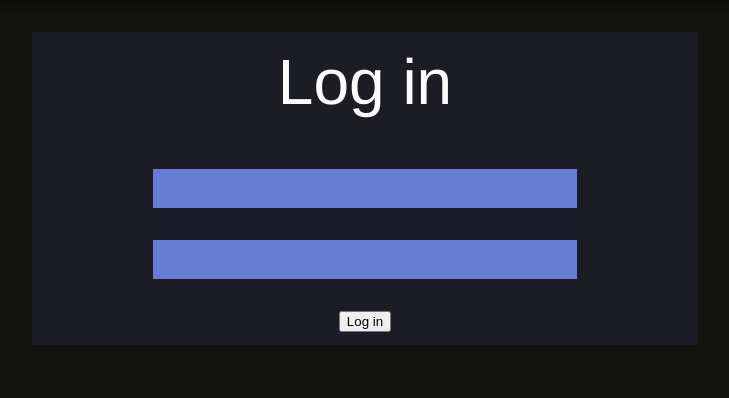
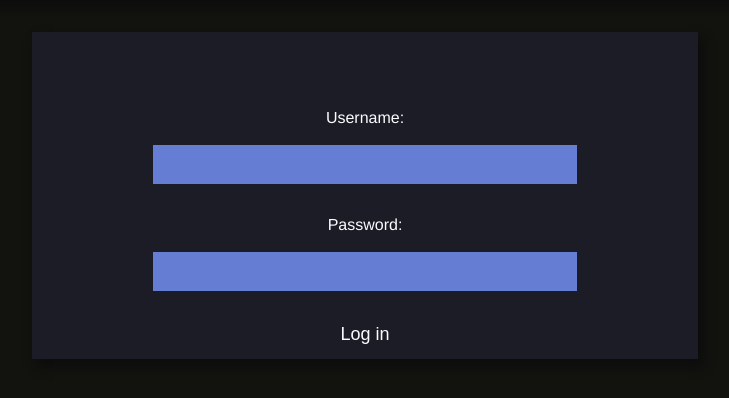
Before and after one commit to Puhpine4915/Nerdygadgets, a PHP site: page /logIn.php in a window 1280 px wide. Shown: the part 120-518 px from the top of the page, without its empty margins (275-1004 px from the left). Run offline with PHP 8.4, Linux system fonts and the light colour scheme.

Commit message:
login screen

```diff
--- /dev/null
+++ b/css/logIn.css
@@ -0,0 +1,33 @@
+.logInContent {
+    width: 50vw;
+    color:  var(--ghostWhite);
+    margin: 2rem auto 2rem auto;
+    background-color: var(--raisinBlack);
+    padding: 1vw;
+    box-shadow: 5px 7px 10px var(--shadow);
+}
+
+.logInForm{
+    text-align: center;
+}
+
+.logInForm input{
+    background-color: var(--glaucous);
+    border: none;
+    font-size: 2rem;
+    margin-bottom: 4vh;
+}
+
+.logInTitle {
+    text-align: center;
+    font-size: 4rem;
+    margin-bottom: 8vh;
+}
+
+.logInButton {
+    background: none;
+    border: none;
+    color: var(--ghostWhite);
+    cursor: pointer;
+    font-size: large;
+}
--- a/css/main.css
+++ b/css/main.css
@@ -23,58 +23,3 @@ a {
 .price {
     color: var(--red);
 }
-
-
-
-.browseContent {
-    display: flex;
-    flex: 1 4;
-    justify-content: space-around;
-    margin: 2rem;
-    color: var(--ghostWhite);
-    align-items: stretch;
-}
-
-.browseFilter {
-    width: 20vw;
-    background-color: var(--raisinBlack);
-    padding: 1rem;
-    margin: 0;
-    box-shadow: 5px 7px 10px var(--shadow);
-}
-
-.browseEmptyDiv {
-    width: 20vw;
-}
-
-.browseProducts {
-    width: 50vw;
-    background-color: var(--raisinBlack);
-    padding: 1rem;
-    box-shadow: 5px 7px 10px var(--shadow);
-}
-
-.logInContent {
-    width: 50vw;
-    color:  var(--ghostWhite);
-    margin: 2rem auto 2rem auto;
-    background-color: var(--raisinBlack);
-    padding: 1vw;
-}
-
-.logInForm{
-    text-align: center;
-}
-
-.logInForm input{
-    background-color: var(--glaucous);
-    border: none;
-    font-size: 2rem;
-    margin-bottom: 4vh;
-}
-
-.logInTitle {
-    text-align: center;
-    font-size: 4rem;
-    margin-bottom: 4vh;
-}
--- a/header.php
+++ b/header.php
@@ -22,6 +22,7 @@
         <link rel="stylesheet" href="css/main.css">
         <link rel="stylesheet" href="css/index.css">
         <link rel="stylesheet" href="css/header.css">
+        <link rel="stylesheet" href="css/logIn.css">
     </head>
     <body>
         <div class="header">
@@ -61,6 +62,7 @@
                             } else {
                                 ?>
                                     <a href="logIn.php">Log in</a>
+                                    <a href="register.php">Register</a>
                                 <?php
                             }
                         ?>
--- a/logIn.php
+++ b/logIn.php
@@ -1,17 +1,38 @@
 <?php
     include("header.php");
+
+    if (isset($_POST["username"]) && !empty(trim($_POST["username"])) && isset($_POST["password"]) && !empty(trim($_POST["password"]))) {
+        $username = $_POST["username"];
+        $password = $_POST["password"];
+?>
+<div class="logInContent">
+    <div class="logInTitle"></div>
+    <div class="logInForm">
+        <label for="username">Username:</label><br><br>
+        <input id="username" name="username" type="text"
+        value="<?php echo($username); ?>"><br>
+        <label for="password">Password:</label><br><br>
+        <input id="password" name="password" type="text"
+        value="<?php echo($password); ?>"><br>
+        <button class="logInButton">logged in</button>
+    </div>
+</div>
+<?php
+    } else {
 ?>
 
 <div class="logInContent">
-    <div class="logInTitle">Log in</div>
-    <br>
+    <div class="logInTitle"></div>
     <form action="logIn.php" method="POST" class="logInForm">
-        <input type="text"><br>
-        <input type="text"><br>
-        <button type="submit">Log in</button>
+        <label for="username">Username:</label><br><br>
+        <input id="username" name="username" type="text"><br>
+        <label for="password">Password:</label><br><br>
+        <input id="password" name="password" type="text"><br>
+        <button class="logInButton" type="submit">Log in</button>
     </form>
 </div>
 
 <?php
+    }
     include("footer.php");
 ?>
```
Also changed, not shown: css/browse.css (added, +27 -0 lines), register.php (added, +10 -0 lines).
